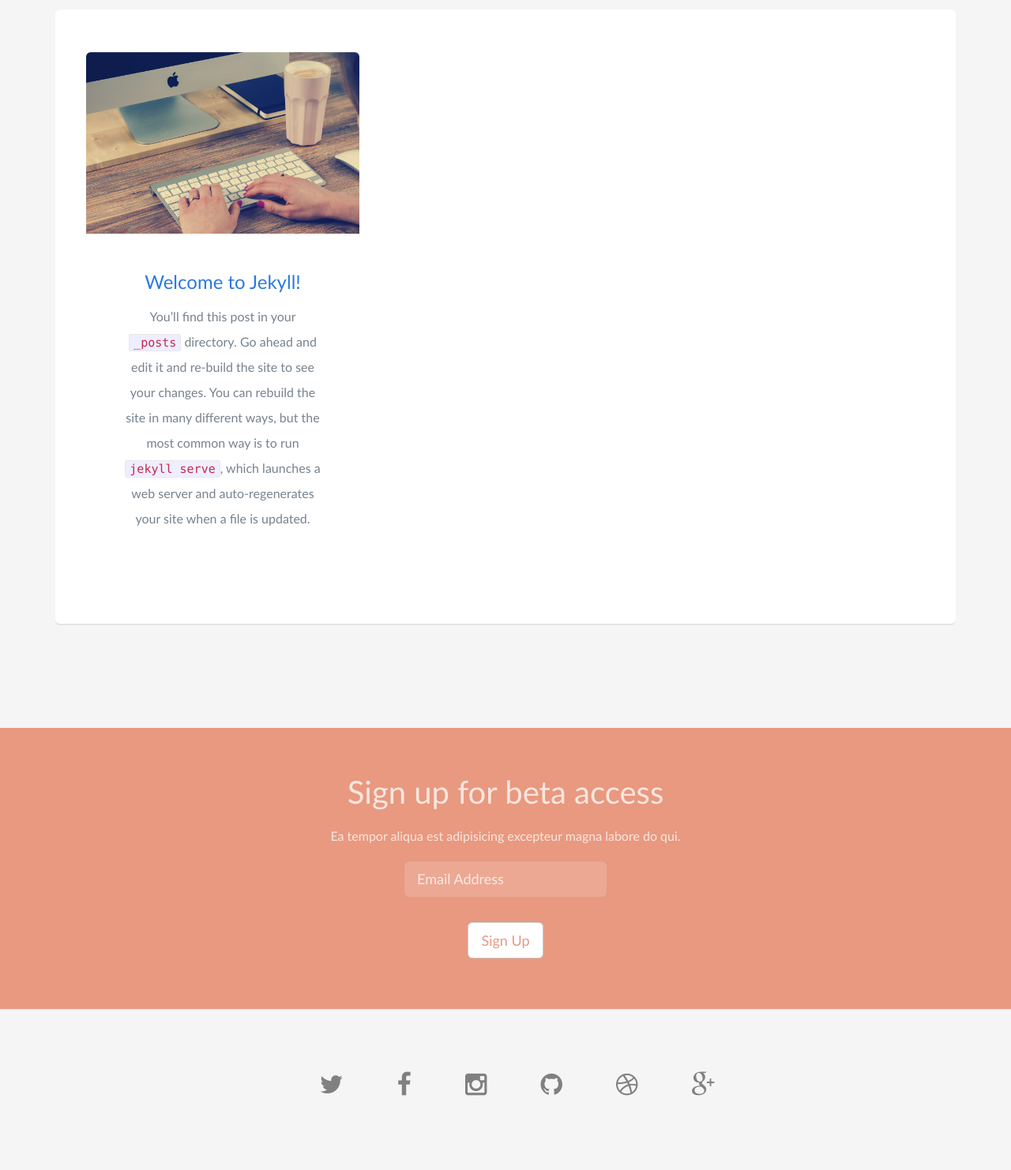
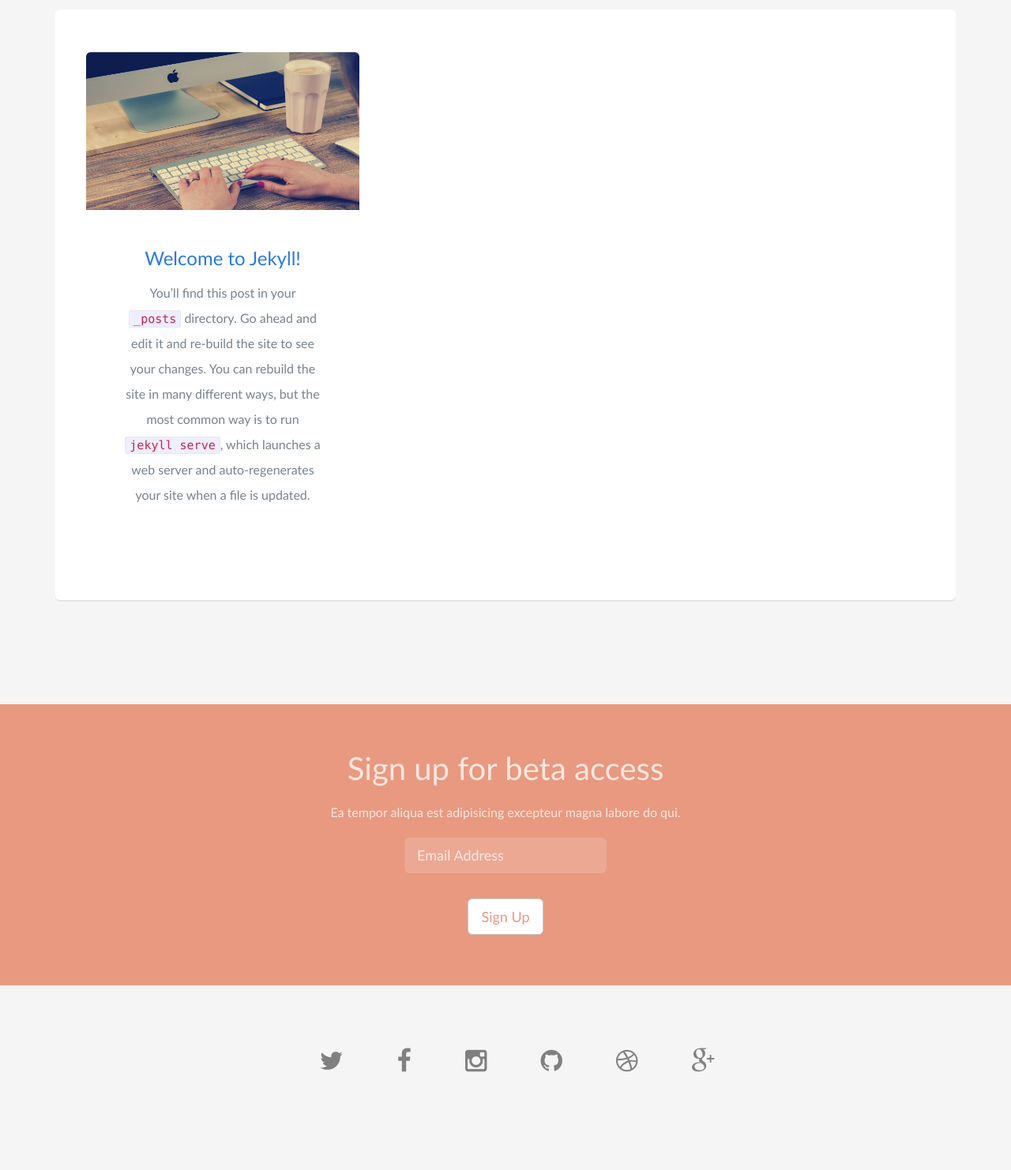
Before and after one commit to gkonstantina/jek_blog, a Jekyll site: the page built from index.html, in a window 1280 px wide. Shown: the part 1527-3009 px from the top of the page at 79% size. Built offline with Jekyll 4.4.1, drawn with Linux system fonts in a browser that asks for light colours; after the commit the page ends 2979 px from its top, so only the background shows below that.

Commit message:
set image max height

```diff
--- a/css/main.scss
+++ b/css/main.scss
@@ -228,9 +228,7 @@ $on-laptop:        800px;
     color: $text-color;
   }
 
-  .recent3 {
-    padding: 5%;
-  }
+
 
   &.alt {
     background: none !important;
@@ -385,5 +383,15 @@ $on-laptop:        800px;
   }
 }
 
-#contact-submit{
+.recent3 {
+  padding: 5%;
+
 }
+
+.post-thumbs {
+  border-radius: 6px 6px 6px 6px;
+
+  max-height: 200px;
+   overflow:hidden;
+   vertical-align: center;
+}
--- a/index.html
+++ b/index.html
@@ -25,7 +25,7 @@ layout: default
     <div class="row">
       {% for post in site.posts limit:3 %}
         <div class="col-sm-4 text-center recent3">
-          <span class="image featured"> <img src="/images/{{post.img.small}}" > </span>
+          <div class="image featured"> <img class="post-thumbs" src="/images/{{post.img.small}}" > </div>
           <h2>
             <a class="post-link" href="{{ post.url | prepend: site.baseurl }}">{{ post.title }}</a>
           </h2>
```
